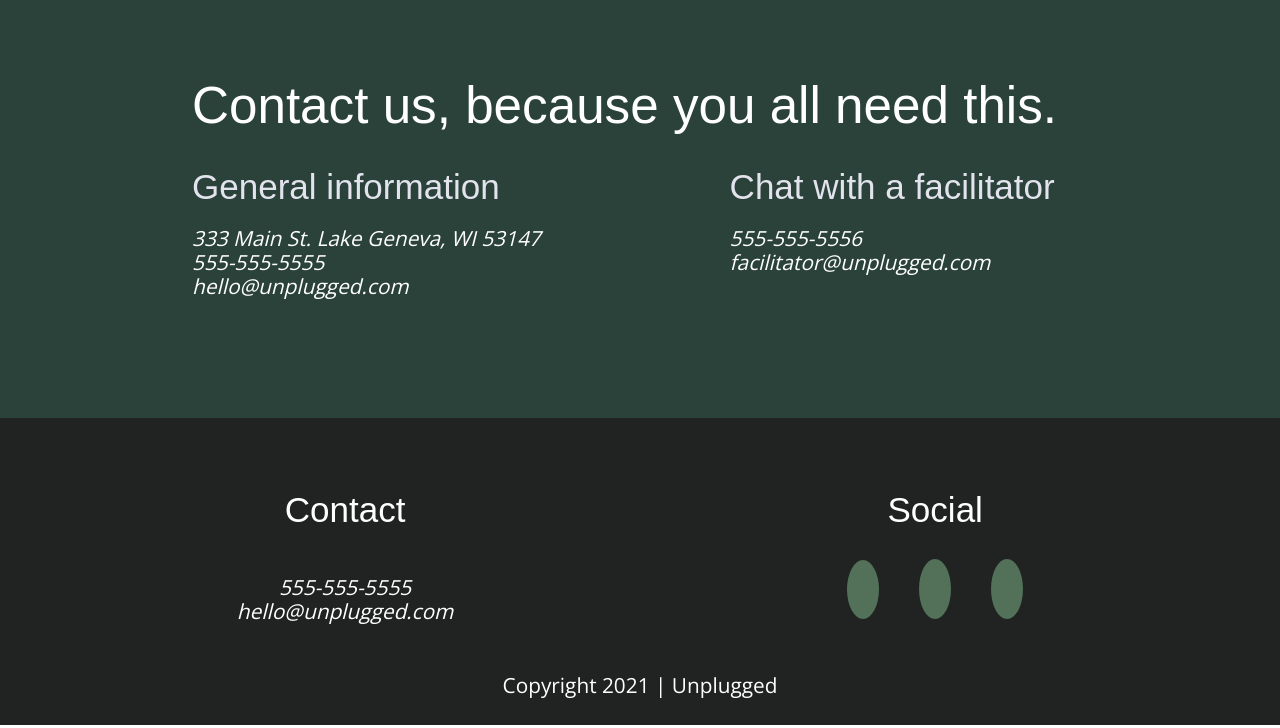
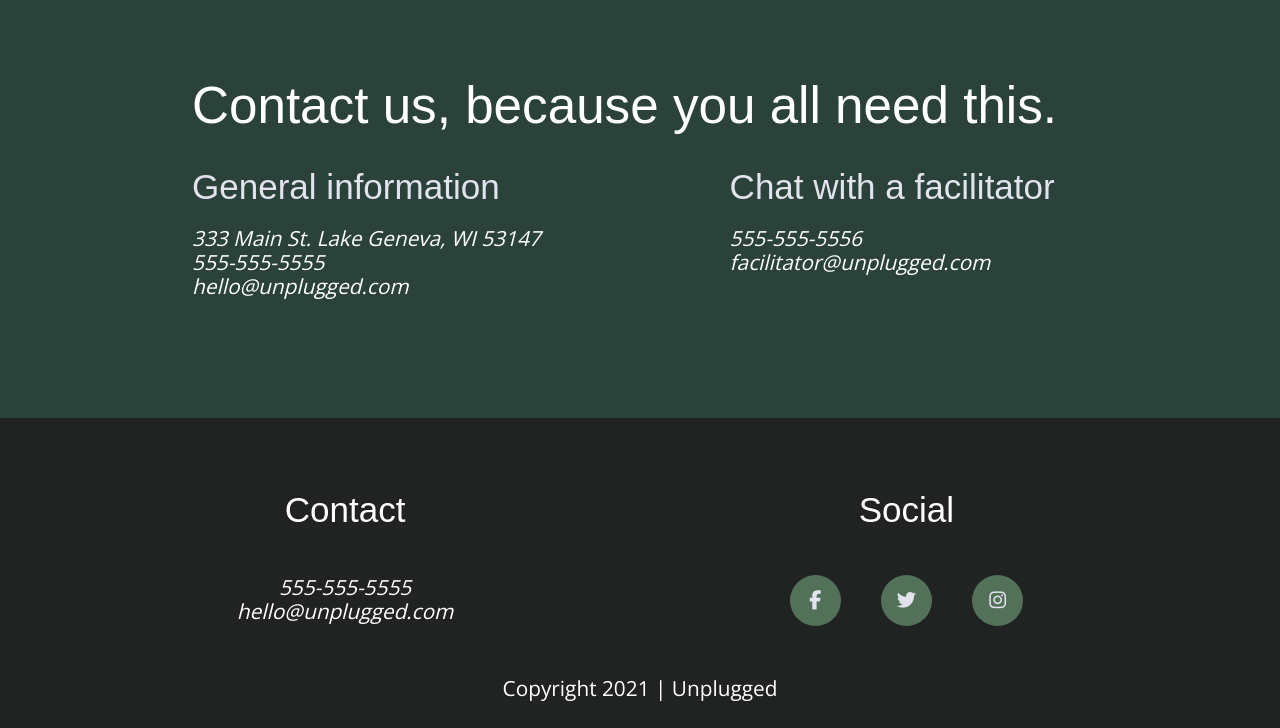
Before and after one commit to Rayne-Shadow-Legends/unplugged-retreat, a website: page about/index.html in a window 1280 px wide. Shown: the part 963-1691 px from the top of the page. Drawn offline with nearby package versions, Linux system fonts and the light colour scheme.

Commit message:
fixed footer icons not showing up on faq/about pages

```diff
--- a/about/index.html
+++ b/about/index.html
@@ -23,6 +23,9 @@
 
   <!-- Google Fonts -->
   <link href="https://fonts.googleapis.com/css?family=Open+Sans:400,700Poppins:500,700" rel="stylesheet">
+
+  <!-- fontawesome -->
+  <script src="https://kit.fontawesome.com/d8dcd35a83.js" crossorigin="anonymous"></script>
 
 </head>
 
@@ -62,9 +65,11 @@
     </section>
 
     <section class="map">
-         <figure>
-              <iframe src="https://www.google.com/maps/embed?pb=!1m18!1m12!1m3!1d2915.8184171651997!2d-76.56800898421356!3d43.045251899546095!2m3!1f0!2f0!3f0!3m2!1i1024!2i768!4f13.1!3m3!1m2!1s0x89d75390adf12989%3A0x8d685414eae906af!2s6969%20Cool%20St%2C%20Weedsport%2C%20NY%2013166%2C%20USA!5e0!3m2!1sen!2sca!4v1621841301858!5m2!1sen!2sca" width="600" height="450" style="border:0" allowfullscreen></iframe>
-         </figure>
+      <figure>
+        <iframe
+          src="https://www.google.com/maps/embed?pb=!1m18!1m12!1m3!1d2915.8184171651997!2d-76.56800898421356!3d43.045251899546095!2m3!1f0!2f0!3f0!3m2!1i1024!2i768!4f13.1!3m3!1m2!1s0x89d75390adf12989%3A0x8d685414eae906af!2s6969%20Cool%20St%2C%20Weedsport%2C%20NY%2013166%2C%20USA!5e0!3m2!1sen!2sca!4v1621841301858!5m2!1sen!2sca"
+          width="600" height="450" style="border:0" allowfullscreen></iframe>
+      </figure>
     </section>
 
     <section class="contact-section">
@@ -106,9 +111,9 @@
         <div class="social">
           <h4>Social</h4>
           <div class="social-icons">
-            <p><a href="https://www.facebook.com/2465812873642953" target="_blank"><i class="fab fa-facebook"></i></a></p>
-            <p><a href="https://twitter.com/ThePenguin_22" target="_blank"></a><i class="fab fa-twitter"></i></p>
-            <p><a href="https://www.instagram.com/pengu_6969/" target="_blank"></a><i class="fab fa-instagram"></i></p>
+            <p><a href="https://www.facebook.com/2465812873642953" target="_blank"><i class="fab fa-facebook-f"></i></a></p>
+            <p><a href="https://twitter.com/ThePenguin_22" target="_blank"><i class="fab fa-twitter"></i></a></p>
+            <p><a href="https://www.instagram.com/pengu_6969/" target="_blank"><i class="fab fa-instagram"></i></a></p>
           </div>
         </div>
       </div>
--- a/css/main.css
+++ b/css/main.css
@@ -240,7 +240,8 @@ footer {
 }
 
 .unplugged-logo {
-  padding-top: 1rem;
+  height: 2rem;
+  padding: 1rem 0 .8rem 0;
 }
 
 .header-divider {
@@ -314,7 +315,7 @@ div.social-icons {
 
 .social-icons i {
   background-color: #527158;
-  padding:.8rem;
+  padding: .8rem;
   border-radius: 50%;
   width: 1rem;
   height: 1rem;
@@ -776,8 +777,6 @@ address.bottom-contact {}
     padding: 1.5rem 0 0 0;
   }
 
-
-
   /* FAQ tablet styles?*/
   .faq-container {
     display: flex;
@@ -968,9 +967,9 @@ address.bottom-contact {}
       flex-wrap: wrap;
     }
 
-  .features-items aticle {
-    padding: 0;
-  }
+    .features-items aticle {
+      padding: 0;
+    }
 
     .reviews-content {
       display: flex;
```
Also changed, not shown: faq/index.html (+6 -3 lines).
